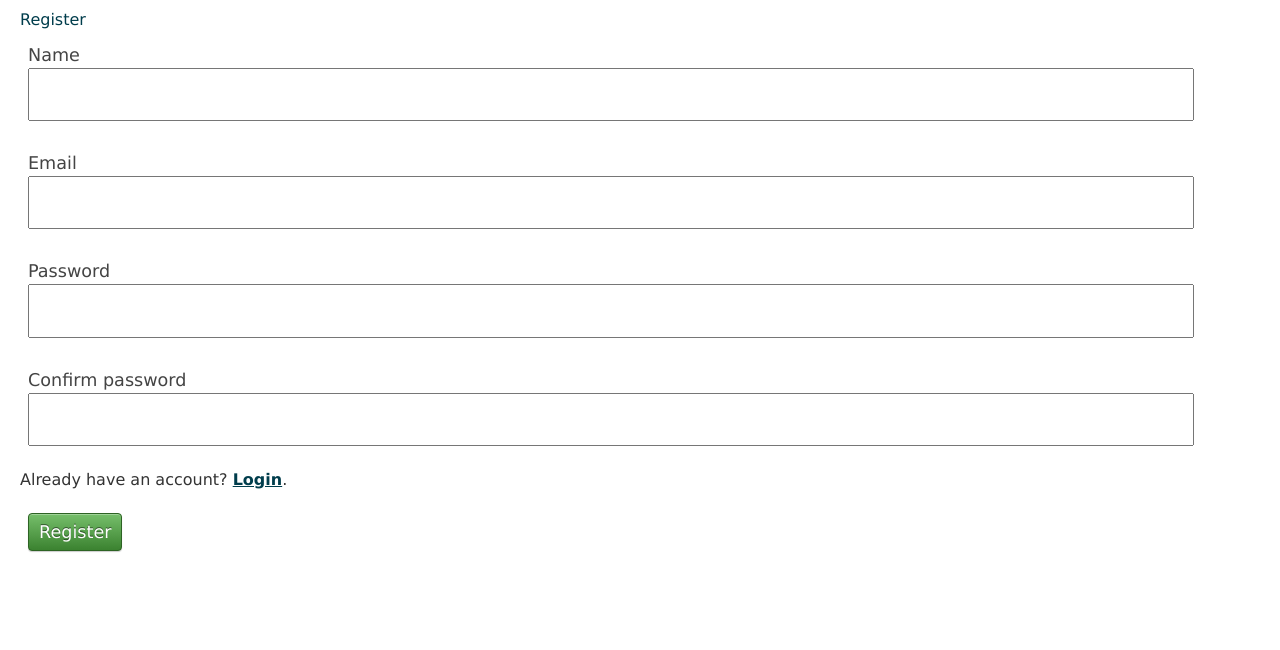
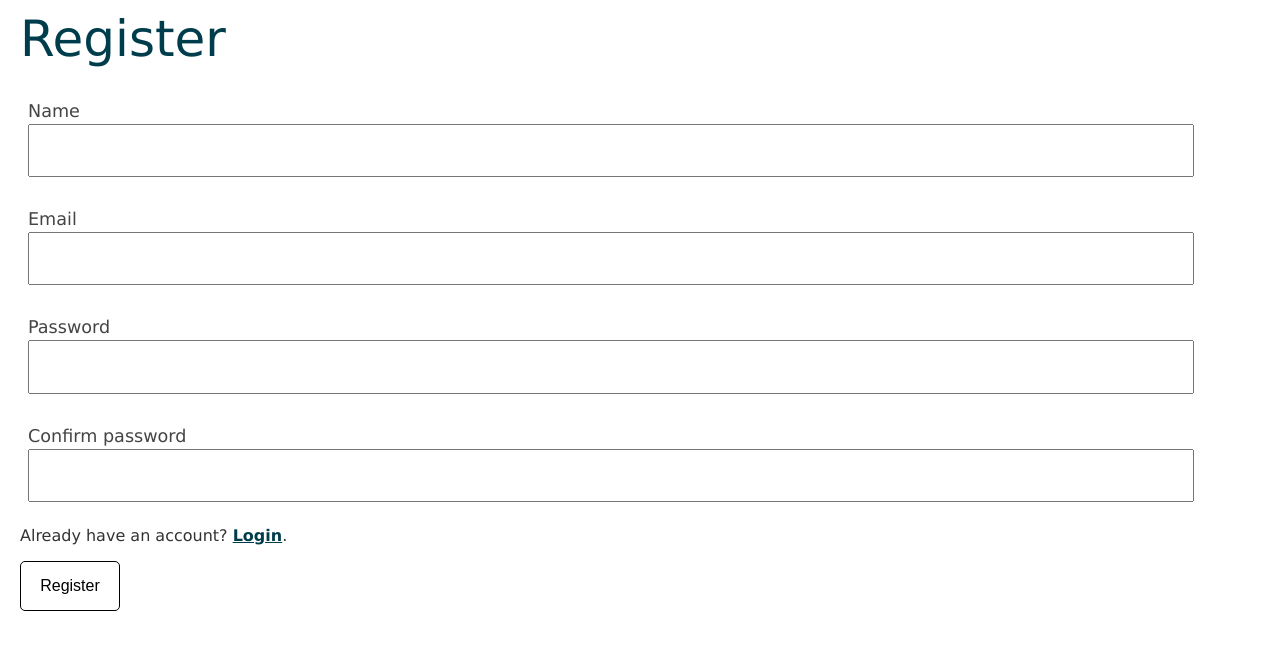
Before and after one commit to kevin-gallo/fdcmb, a CakePHP app: the page made by app/View/Users/register.ctp in a window 1280 px wide. Shown: the part 20-670 px from the top of the page. Run offline with PHP 8.4 and a stand-in for CakePHP, Linux system fonts and the light colour scheme; the template is opened without the code that fills it, so the values that code supplies are empty; form fields are guessed from the names that the template uses; some libraries are stand-ins or nearby versions.

Commit message:
register page - validation , styling, add jquery cdn

```diff
--- a/app/View/Layouts/default.ctp
+++ b/app/View/Layouts/default.ctp
@@ -22,8 +22,7 @@ $cakeVersion = __d('cake_dev', 'CakePHP %s', Configure::version())
 <head>
 	<?php echo $this->Html->charset(); ?>
 	<title>
-		<?php echo $cakeDescription ?>:
-		<?php echo $this->fetch('title'); ?>
+		Message Board
 	</title>
 	<?php
 		echo $this->Html->meta('icon');
@@ -34,6 +33,14 @@ $cakeVersion = __d('cake_dev', 'CakePHP %s', Configure::version())
 		echo $this->fetch('css');
 		echo $this->fetch('script');
 	?>
+
+<script src="https://code.jquery.com/jquery-3.6.0.min.js"></script>
+	<script src="https://cdn.jsdelivr.net/npm/bootstrap@4.5.2/dist/js/bootstrap.min.js"></script>
+	<script src="https://code.jquery.com/ui/1.12.1/jquery-ui.min.js"></script>
+	<link rel="stylesheet" href="https://code.jquery.com/ui/1.12.1/themes/base/jquery-ui.css">
+	<link rel="stylesheet" href="https://cdnjs.cloudflare.com/ajax/libs/font-awesome/4.7.0/css/font-awesome.min.css">
+	<script src="https://cdnjs.cloudflare.com/ajax/libs/jquery-confirm/3.3.2/jquery-confirm.min.js"></script>
+	<link rel="stylesheet" href="https://cdnjs.cloudflare.com/ajax/libs/jquery-confirm/3.3.2/jquery-confirm.min.css">
 </head>
 <body>
 	<div id="container">
--- a/app/View/Users/register.ctp
+++ b/app/View/Users/register.ctp
@@ -1,5 +1,7 @@
-<h1>Register</h1>
+<?php echo $this->Html->css('components/button'); ?>
 
+<h1 style="font-size: 50px;">Register</h1>
+    <p class="error-message" style="display:none;">Password does not match!</p>
 <?php
     echo $this->Session->flash();
     echo $this->Form->create('User');
@@ -10,5 +12,22 @@
     ?>
     <p>Already have an account? <?php echo $this->Html->link('Login', 'login'); ?>.</p>
     <?php
-    echo $this->Form->end('Register');
+    echo $this->Form->button('Register', array('class'=> 'submit button-1', 'id' => 'register_btn'));
+    echo $this->Form->end();
 ?>
+
+<script>
+    $(document).ready(function() {
+        $('#UserRegisterForm').submit(function(e) {
+            var password = $('#UserPassword').val();
+            var confirmPassword = $('#UserConfirmPassword').val();
+
+            if (password !== confirmPassword) {
+                $('.error-message').show();
+                e.preventDefault();
+            } else {
+                $('.error-message').hide();
+            }
+        });
+    });
+</script>
--- /dev/null
+++ b/app/webroot/css/components/button.css
@@ -0,0 +1,9 @@
+.button-1 {
+    background-color: #fff;
+    height: 50px;
+    width: 100px;
+    padding: 12px;
+    border: 1px solid #000;
+    border-radius: 5px;
+    font-size: 16px;
+}
```
Also changed, not shown: app/Model/User.php (+16 -10 lines).
